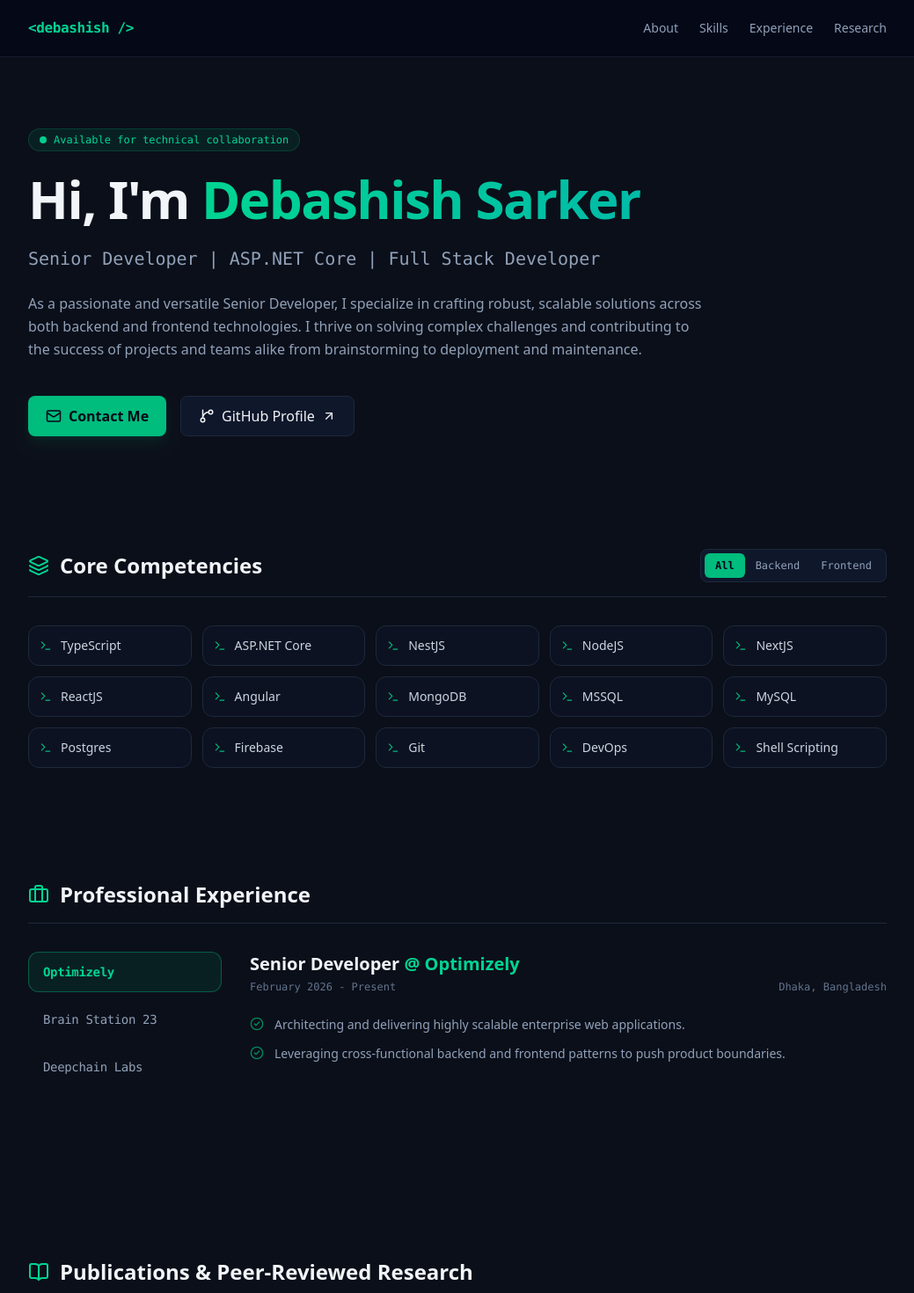
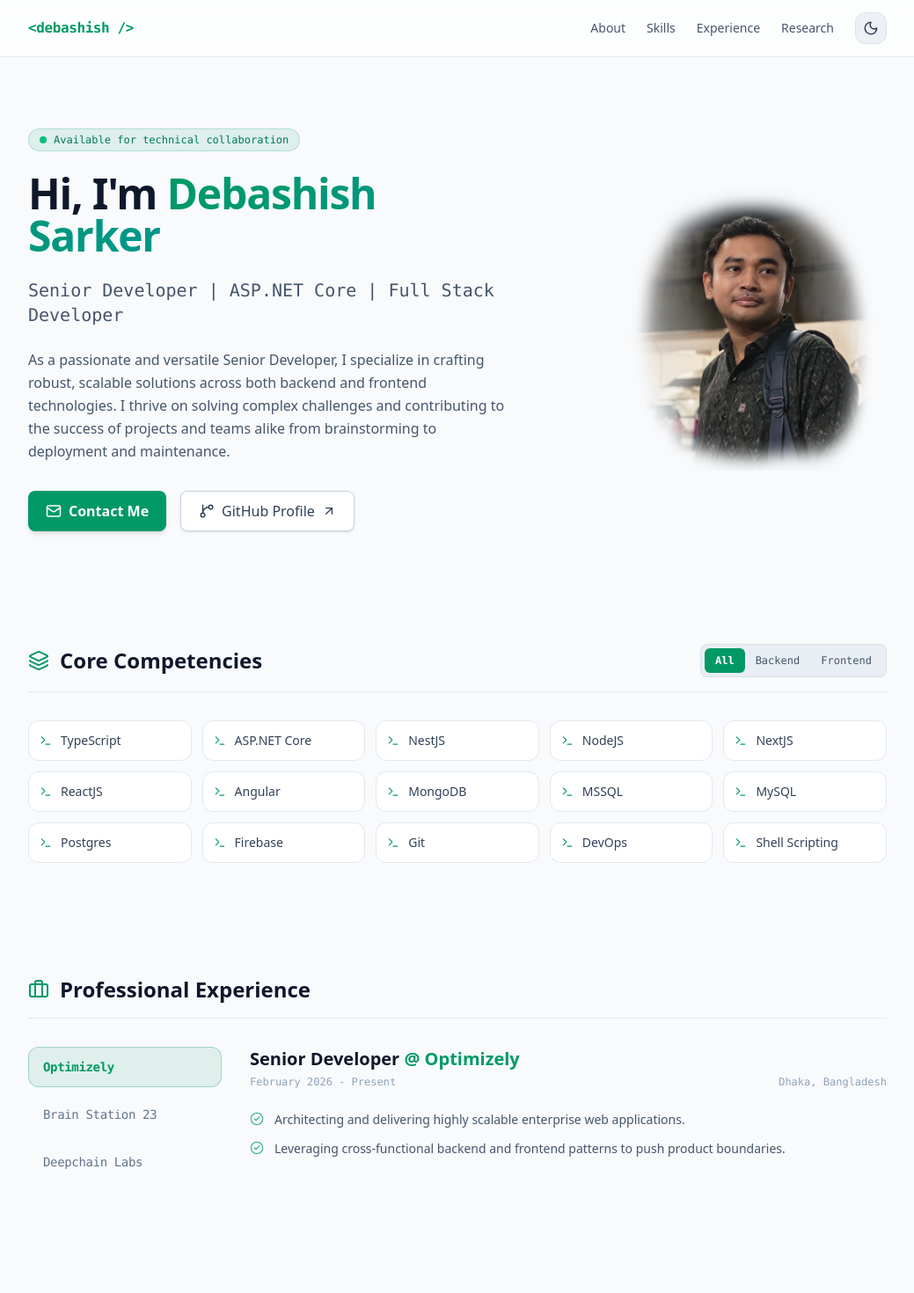
Before and after one commit to deba1/deba1.github.io, a Next.js app: page / in a window 1280 px wide. Shown: the top 1470 px of the page at 88% size, without its empty margins (120-1159 px from the left). Built offline with nearby package versions, Linux system fonts and the light colour scheme.

Commit message:
Implement dark mode toggle and update theme handling; add Tailwind CSS configuration

```diff
--- a/src/app/globals.css
+++ b/src/app/globals.css
@@ -8,8 +8,22 @@ html {
   scroll-behavior: smooth;
 }
 
+/* 🌓 SYSTEM PREFERENCE BY DEFAULT */
 body {
-  background-color: #0b0f19;
-  color: #f3f4f6;
-  font-feature-settings: "cv02", "cv03", "cv04", "cv11";
+  @apply bg-slate-50 text-slate-900 transition-colors duration-300;
 }
+
+@media (prefers-color-scheme: dark) {
+  body {
+    @apply bg-[#0b0f19] text-slate-100;
+  }
+}
+
+/* 🛠️ MANUAL OVERRIDES (When class is explicitly added via the toggle) */
+body:has(.dark) {
+  @apply bg-[#0b0f19] text-slate-100;
+}
+
+body:has(.light) {
+  @apply bg-slate-50 text-slate-900;
+}
--- a/src/components/portfolio.tsx
+++ b/src/components/portfolio.tsx
@@ -1,16 +1,46 @@
 'use client';
 
-import React, { useState } from 'react';
+import React, { useEffect, useState } from 'react';
 import { motion, AnimatePresence } from 'framer-motion';
 import { profileData } from '@/data/profile-data';
-import { Terminal, Briefcase, BookOpen, Layers, Mail, GitBranch as Github, ArrowUpRight, CheckCircle2 } from 'lucide-react';
+import { Terminal, Briefcase, BookOpen, Layers, Mail, GitBranch as Github, ArrowUpRight, CheckCircle2, SunIcon, MoonIcon } from 'lucide-react';
 import Link from 'next/link';
+import Image from 'next/image';
+import heroImage from "@/assets/hero.png";
 
 export default function Portfolio() {
     const [activeTab, setActiveTab] = useState(0);
     const [skillFilter, setSkillFilter] = useState('All');
 
-  // Dynamically group categories for user interaction
+    // 🌓 Theme State: null means "use system preference default"
+    const [theme, setTheme] = useState<'light' | 'dark' | null>(null);
+
+    // Detect system preference change in real-time just to adjust the button icon seamlessly
+    const [isSystemDark, setIsSystemDark] = useState(false);
+
+    useEffect(() => {
+        const mediaQuery = window.matchMedia('(prefers-color-scheme: dark)');
+        setIsSystemDark(mediaQuery.matches);
+
+        const handler = (e: MediaQueryListEvent) => setIsSystemDark(e.matches);
+        mediaQuery.addEventListener('change', handler);
+        return () => mediaQuery.removeEventListener('change', handler);
+    }, []);
+
+    const toggleTheme = () => {
+        if (theme === null) {
+            // If currently on system default, switch to the opposite of system default
+            setTheme(isSystemDark ? 'light' : 'dark');
+        } else if (theme === 'dark') {
+            setTheme('light');
+        } else {
+            setTheme('dark');
+        }
+    };
+
+    // Determine current active visual state
+    const currentMode = theme !== null ? theme : (isSystemDark ? 'dark' : 'light');
+
     const backendSkills = ["ASP.NET Core", "NestJS", "NodeJS", "MSSQL", "MySQL", "Postgres", "MongoDB"];
     const frontendSkills = ["TypeScript", "NextJS", "ReactJS", "Angular"];
 
@@ -21,47 +51,63 @@ export default function Portfolio() {
     });
 
     return (
-    <div className="min-h-screen font-sans selection:bg-emerald-500 selection:text-slate-900">
+        // 🎯 Dynamically inject the mode class wrapper to explicitly override system settings when requested
+        <div className={theme ?? ''}>
+            <div className="min-h-screen font-sans selection:bg-emerald-500 selection:text-slate-900 bg-slate-50 text-slate-900 dark:bg-[#0b0f19] dark:text-slate-100 transition-colors duration-300">
+
                 {/* HEADER NAVBAR */}
-      <header className="sticky top-0 z-50 backdrop-blur-md bg-slate-950/70 border-b border-slate-800/60">
+                <header className="sticky top-0 z-50 backdrop-blur-md bg-white/70 dark:bg-slate-950/70 border-b border-slate-200 dark:border-slate-800/60 transition-colors">
                     <div className="max-w-5xl mx-auto px-6 h-16 flex items-center justify-between">
-          <span className="font-mono text-emerald-400 font-bold tracking-tight">&lt;{profileData.name.split(' ')[0].toLowerCase()} /&gt;</span>
-          <nav className="flex gap-6 text-sm font-medium text-slate-400">
-            <a href="#about" className="hover:text-emerald-400 transition-colors">About</a>
-            <a href="#skills" className="hover:text-emerald-400 transition-colors">Skills</a>
-            <a href="#experience" className="hover:text-emerald-400 transition-colors">Experience</a>
-            <a href="#publications" className="hover:text-emerald-400 transition-colors">Research</a>
+                        <span className="font-mono text-emerald-600 dark:text-emerald-400 font-bold tracking-tight">&lt;{profileData.name.split(' ')[0].toLowerCase()} /&gt;</span>
+
+                        <div className="flex items-center gap-6">
+                            <nav className="flex gap-6 text-sm font-medium text-slate-600 dark:text-slate-400">
+                                <a href="#about" className="hover:text-emerald-600 dark:hover:text-emerald-400 transition-colors">About</a>
+                                <a href="#skills" className="hover:text-emerald-600 dark:hover:text-emerald-400 transition-colors">Skills</a>
+                                <a href="#experience" className="hover:text-emerald-600 dark:hover:text-emerald-400 transition-colors">Experience</a>
+                                <a href="#publications" className="hover:text-emerald-600 dark:hover:text-emerald-400 transition-colors">Research</a>
                             </nav>
+
+                            {/* 🌗 THEME TOGGLE BUTTON */}
+                            <button
+                                onClick={toggleTheme}
+                                className="p-2 rounded-xl bg-slate-200/60 dark:bg-slate-900/60 border border-slate-300/50 dark:border-slate-800 text-slate-700 dark:text-slate-300 hover:text-emerald-500 dark:hover:text-emerald-400 transition-all"
+                                title={theme === null ? "System Default Active" : `${theme} mode forced`}
+                            >
+                                {currentMode === 'dark' ? <SunIcon size={18} /> : <MoonIcon size={18} />}
+                            </button>
+                        </div>
                     </div>
                 </header>
 
                 <main className="max-w-5xl mx-auto px-6 py-12 space-y-32">
                     {/* HERO SECTION */}
-        <section id="about" className="pt-8 space-y-6">
+                    <section id="about" className="pt-8 grid grid-cols-1 md:grid-cols-12 gap-8 items-center">
+                        {/* Left Column: Text Content */}
+                        <div className="space-y-6 md:col-span-7 order-2 md:order-1">
                             <motion.div
                                 initial={{ opacity: 0, y: 20 }}
                                 animate={{ opacity: 1, y: 0 }}
-            transition={{ duration: 0.5 }}
-            className="inline-flex items-center gap-2 px-3 py-1 rounded-full bg-emerald-500/10 border border-emerald-500/20 text-emerald-400 text-xs font-mono"
+                                className="inline-flex items-center gap-2 px-3 py-1 rounded-full bg-emerald-600/10 dark:bg-emerald-500/10 border border-emerald-600/20 dark:border-emerald-500/20 text-emerald-700 dark:text-emerald-400 text-xs font-mono"
                             >
-            <span className="w-2 h-2 rounded-full bg-emerald-400 animate-pulse" />
+                                <span className="w-2 h-2 rounded-full bg-emerald-500 dark:bg-emerald-400 animate-pulse" />
                                 Available for technical collaboration
                             </motion.div>
 
                             <motion.h1
                                 initial={{ opacity: 0, y: 20 }}
                                 animate={{ opacity: 1, y: 0 }}
-            transition={{ duration: 0.5, delay: 0.1 }}
-            className="text-4xl md:text-6xl font-extrabold tracking-tight text-slate-100"
+                                transition={{ delay: 0.1 }}
+                                className="text-4xl md:text-5xl font-extrabold tracking-tight text-slate-900 dark:text-slate-100"
                             >
-            Hi, I'm <span className="bg-clip-text text-transparent bg-gradient-to-r from-emerald-400 to-teal-500">{profileData.name}</span>
+                                Hi, I'm <span className="bg-clip-text text-transparent bg-gradient-to-r from-emerald-600 to-teal-600 dark:from-emerald-400 dark:to-teal-500">{profileData.name}</span>
                             </motion.h1>
 
                             <motion.p
                                 initial={{ opacity: 0, y: 20 }}
                                 animate={{ opacity: 1, y: 0 }}
-            transition={{ duration: 0.5, delay: 0.2 }}
-            className="text-xl text-slate-400 max-w-2xl font-mono"
+                                transition={{ delay: 0.2 }}
+                                className="text-lg md:text-xl text-slate-600 dark:text-slate-400 font-mono"
                             >
                                 {profileData.title}
                             </motion.p>
@@ -69,8 +115,8 @@ export default function Portfolio() {
                             <motion.p
                                 initial={{ opacity: 0, y: 20 }}
                                 animate={{ opacity: 1, y: 0 }}
-            transition={{ duration: 0.5, delay: 0.3 }}
-            className="text-base text-slate-400 max-w-3xl leading-relaxed font-sans"
+                                transition={{ delay: 0.3 }}
+                                className="text-base text-slate-600 dark:text-slate-400 max-w-2xl leading-relaxed"
                             >
                                 {profileData.summary}
                             </motion.p>
@@ -79,30 +125,48 @@ export default function Portfolio() {
                                 initial={{ opacity: 0 }}
                                 animate={{ opacity: 1 }}
                                 transition={{ delay: 0.4 }}
-            className="flex flex-wrap gap-4 pt-4"
+                                className="flex flex-wrap gap-4 pt-2"
                             >
-            <a href={`mailto:${profileData.email}`} className="flex items-center gap-2 bg-emerald-500 hover:bg-emerald-600 text-slate-950 font-semibold px-5 py-2.5 rounded-lg transition-all transform hover:-translate-y-0.5 shadow-lg shadow-emerald-500/10">
+                                <a href={`mailto:${profileData.email}`} className="flex items-center gap-2 bg-emerald-600 hover:bg-emerald-700 dark:bg-emerald-500 dark:hover:bg-emerald-600 text-white dark:text-slate-950 font-semibold px-5 py-2.5 rounded-lg transition-all shadow-md dark:shadow-none">
                                     <Mail size={18} /> Contact Me
                                 </a>
-            <a href={profileData.github} target="_blank" rel="noreferrer" className="flex items-center gap-2 bg-slate-900 hover:bg-slate-800 border border-slate-800 hover:border-slate-700 px-5 py-2.5 rounded-lg transition-all transform hover:-translate-y-0.5">
+                                <a href={profileData.github} target="_blank" rel="noreferrer" className="flex items-center gap-2 bg-white dark:bg-slate-900 hover:bg-slate-100 dark:hover:bg-slate-800 border border-slate-300 dark:border-slate-800 px-5 py-2.5 rounded-lg transition-all text-slate-700 dark:text-slate-300 shadow-sm dark:shadow-none">
                                     <Github size={18} /> GitHub Profile <ArrowUpRight size={16} />
                                 </a>
+                            </motion.div>
+                        </div>
+
+                        {/* Right Column: Hero Image Frame */}
+                        <motion.div
+    initial={{ opacity: 0, scale: 0.98 }}
+    animate={{ opacity: 1, scale: 1 }}
+    transition={{ duration: 0.5, delay: 0.2 }}
+    className="md:col-span-5 order-1 md:order-2 flex justify-center md:justify-end"
+  >
+    <div className="relative w-72 h-72 md:w-80 md:h-80 bg-transparent">
+      <Image
+        src={heroImage}
+        alt={profileData.name}
+        className="w-full h-full object-cover filter contrast-[1.01] brightness-[0.98]"
+        loading="eager"
+      />
+    </div>
   </motion.div>
                     </section>
 
                     {/* SKILLS CANVAS SECTION */}
                     <section id="skills" className="space-y-8 scroll-mt-20">
-          <div className="flex flex-col md:flex-row md:items-center justify-between gap-4 border-b border-slate-800 pb-4">
+                        <div className="flex flex-col md:flex-row md:items-center justify-between gap-4 border-b border-slate-200 dark:border-slate-800 pb-4">
                             <div className="flex items-center gap-3">
-              <Layers className="text-emerald-400" size={24} />
-              <h2 className="text-2xl font-bold text-slate-100">Core Competencies</h2>
+                                <Layers className="text-emerald-600 dark:text-emerald-400" size={24} />
+                                <h2 className="text-2xl font-bold text-slate-900 dark:text-slate-100">Core Competencies</h2>
                             </div>
-            <div className="flex bg-slate-900 p-1 rounded-lg border border-slate-800 text-xs font-mono">
+                            <div className="flex bg-slate-200/70 dark:bg-slate-900 p-1 rounded-lg border border-slate-300/50 dark:border-slate-800 text-xs font-mono">
                                 {['All', 'Backend', 'Frontend'].map((filter) => (
                                     <button
                                         key={filter}
                                         onClick={() => setSkillFilter(filter)}
-                  className={`px-3 py-1.5 rounded-md transition-all ${skillFilter === filter ? 'bg-emerald-500 text-slate-950 font-bold' : 'text-slate-400 hover:text-slate-200'}`}
+                                        className={`px-3 py-1.5 rounded-md transition-all ${skillFilter === filter ? 'bg-emerald-600 dark:bg-emerald-500 text-white dark:text-slate-950 font-bold' : 'text-slate-600 dark:text-slate-400 hover:text-slate-900 dark:hover:text-slate-200'}`}
                                     >
                                         {filter}
                                     </button>
@@ -118,12 +182,11 @@ export default function Portfolio() {
                                         initial={{ opacity: 0, scale: 0.9 }}
                                         animate={{ opacity: 1, scale: 1 }}
                                         exit={{ opacity: 0, scale: 0.9 }}
-                  transition={{ duration: 0.2 }}
                                         key={skill}
-                  className="flex items-center gap-2.5 p-3 rounded-xl bg-slate-900/50 border border-slate-800 hover:border-slate-700 transition-colors"
+                                        className="flex items-center gap-2.5 p-3 rounded-xl bg-white dark:bg-slate-900/50 border border-slate-200 dark:border-slate-800 hover:border-slate-400 dark:hover:border-slate-700 transition-colors"
                                     >
-                  <Terminal size={14} className="text-emerald-500 shrink-0" />
-                  <span className="text-sm font-medium text-slate-300">{skill}</span>
+                                        <Terminal size={14} className="text-emerald-600 dark:text-emerald-500 shrink-0" />
+                                        <span className="text-sm font-medium text-slate-700 dark:text-slate-300">{skill}</span>
                                     </motion.div>
                                 ))}
                             </AnimatePresence>
@@ -132,48 +195,45 @@ export default function Portfolio() {
 
                     {/* INTERACTIVE EXPERIENCE TIMELINE */}
                     <section id="experience" className="space-y-8 scroll-mt-20">
-          <div className="flex items-center gap-3 border-b border-slate-800 pb-4">
-            <Briefcase className="text-emerald-400" size={24} />
-            <h2 className="text-2xl font-bold text-slate-100">Professional Experience</h2>
+                        <div className="flex items-center gap-3 border-b border-slate-200 dark:border-slate-800 pb-4">
+                            <Briefcase className="text-emerald-600 dark:text-emerald-400" size={24} />
+                            <h2 className="text-2xl font-bold text-slate-900 dark:text-slate-100">Professional Experience</h2>
                         </div>
 
                         <div className="grid grid-cols-1 md:grid-cols-4 gap-8">
-            {/* Sidebar Controls */}
                             <div className="flex flex-row md:flex-col overflow-x-auto md:overflow-x-visible gap-2 pb-2 md:pb-0">
                                 {profileData.experiences.map((exp, idx) => (
                                     <button
                                         key={exp.company}
                                         onClick={() => setActiveTab(idx)}
-                  className={`whitespace-nowrap text-left px-4 py-3 rounded-xl text-sm font-mono tracking-tight border transition-all shrink-0 ${activeTab === idx ? 'bg-emerald-500/10 border-emerald-500/40 text-emerald-400 font-bold' : 'bg-transparent border-transparent text-slate-400 hover:bg-slate-900 hover:text-slate-200'}`}
+                                        className={`whitespace-nowrap text-left px-4 py-3 rounded-xl text-sm font-mono tracking-tight border transition-all shrink-0 ${activeTab === idx ? 'bg-emerald-600/10 dark:bg-emerald-500/10 border-emerald-600/30 dark:border-emerald-500/40 text-emerald-600 dark:text-emerald-400 font-bold' : 'bg-transparent border-transparent text-slate-500 dark:text-slate-400 hover:bg-slate-200 dark:hover:bg-slate-900 hover:text-slate-900 dark:hover:text-slate-200'}`}
                                     >
                                         {exp.company}
                                     </button>
                                 ))}
                             </div>
 
-            {/* Content Output */}
                             <div className="md:col-span-3 min-h-[220px]">
                                 <motion.div
                                     key={activeTab}
                                     initial={{ opacity: 0, x: 10 }}
                                     animate={{ opacity: 1, x: 0 }}
-                transition={{ duration: 0.3 }}
                                     className="space-y-4"
                                 >
                                     <div>
-                  <h3 className="text-xl font-bold text-slate-100">
+                                        <h3 className="text-xl font-bold text-slate-900 dark:text-slate-100">
                                             {profileData.experiences[activeTab].role}{' '}
-                    <span className="text-emerald-400">@ {profileData.experiences[activeTab].company}</span>
+                                            <span className="text-emerald-600 dark:text-emerald-400">@ {profileData.experiences[activeTab].company}</span>
                                         </h3>
-                  <div className="flex justify-between items-center text-xs font-mono text-slate-500 mt-1">
+                                        <div className="flex justify-between items-center text-xs font-mono text-slate-400 dark:text-slate-500 mt-1">
                                             <span>{profileData.experiences[activeTab].duration}</span>
                                             <span>{profileData.experiences[activeTab].location}</span>
                                         </div>
                                     </div>
                                     <ul className="space-y-2.5 pt-2">
                                         {profileData.experiences[activeTab].highlights.map((highlight, hIdx) => (
-                    <li key={hIdx} className="flex gap-3 text-sm text-slate-400 leading-relaxed">
-                      <CheckCircle2 size={16} className="text-emerald-500/70 shrink-0 mt-0.5" />
+                                            <li key={hIdx} className="flex gap-3 text-sm text-slate-600 dark:text-slate-400 leading-relaxed">
+                                                <CheckCircle2 size={16} className="text-emerald-600/70 dark:text-emerald-500/70 shrink-0 mt-0.5" />
                                                 <span>{highlight}</span>
                                             </li>
                                         ))}
@@ -183,29 +243,28 @@ export default function Portfolio() {
                         </div>
                     </section>
 
-        {/* PUBLICATIONS & RESEARCH SECTION */}
+                    {/* PUBLICATIONS SECTION */}
                     <section id="publications" className="space-y-8 scroll-mt-20">
-          <div className="flex items-center gap-3 border-b border-slate-800 pb-4">
-            <BookOpen className="text-emerald-400" size={24} />
-            <h2 className="text-2xl font-bold text-slate-100">Publications & Peer-Reviewed Research</h2>
+                        <div className="flex items-center gap-3 border-b border-slate-200 dark:border-slate-800 pb-4">
+                            <BookOpen className="text-emerald-600 dark:text-emerald-400" size={24} />
+                            <h2 className="text-2xl font-bold text-slate-900 dark:text-slate-100">Publications & Research</h2>
                         </div>
 
                         <div className="grid grid-cols-1 md:grid-cols-3 gap-6">
                             {profileData.publications.map((pub, idx) => (
                                 <motion.div
                                     whileHover={{ y: -4 }}
-                transition={{ duration: 0.2 }}
                                     key={idx}
-                className="flex flex-col justify-between p-6 rounded-2xl bg-slate-900/40 border border-slate-800 hover:border-slate-700 hover:bg-slate-900/70 transition-all"
+                                    className="flex flex-col justify-between p-6 rounded-2xl bg-white dark:bg-slate-900/40 border border-slate-200 dark:border-slate-800 hover:border-slate-400 dark:hover:border-slate-700 hover:bg-slate-50 dark:hover:bg-slate-900/70 transition-all shadow-sm dark:shadow-none"
                                 >
                                     <div className="space-y-3">
-                  <div className="p-2 w-fit rounded-lg bg-emerald-500/10 text-emerald-400">
+                                        <div className="p-2 w-fit rounded-lg bg-emerald-600/10 dark:bg-emerald-500/10 text-emerald-600 dark:text-emerald-400">
                                             <BookOpen size={16} />
                                         </div>
-                  <h3 className="text-base font-bold text-slate-200 line-clamp-3 leading-snug">
+                                        <h3 className="text-base font-bold text-slate-800 dark:text-slate-200 line-clamp-3 leading-snug">
                                             {pub.title}
                                         </h3>
-                  <p className="text-xs text-slate-400 leading-relaxed">
+                                        <p className="text-xs text-slate-500 dark:text-slate-400 leading-relaxed">
                                             {pub.description}
                                         </p>
                                     </div>
@@ -222,11 +281,12 @@ export default function Portfolio() {
                 </main>
 
                 {/* FOOTER */}
-      <footer className="border-t border-slate-900 mt-24 bg-slate-950/40">
-        <div className="max-w-5xl mx-auto px-6 py-8 flex flex-col md:flex-row items-center justify-between gap-4 text-xs font-mono text-slate-500">
+                <footer className="border-t border-slate-200 dark:border-slate-900 mt-24 bg-white/40 dark:bg-slate-950/40">
+                    <div className="max-w-5xl mx-auto px-6 py-8 flex flex-col md:flex-row items-center justify-between gap-4 text-xs font-mono text-slate-400 dark:text-slate-500">
                         <span>&copy; {new Date().getFullYear()} {profileData.name}. All rights reserved.</span>
                     </div>
                 </footer>
             </div>
+        </div>
     );
 }
--- /dev/null
+++ b/tailwind.config.ts
@@ -0,0 +1,16 @@
+import type { Config } from "tailwindcss";
+
+const config: Config = {
+  // 🎯 Add this line to handle class-based dark mode overrides
+  darkMode: 'class',
+  content: [
+    "./src/pages/**/*.{js,ts,jsx,tsx,mdx}",
+    "./src/components/**/*.{js,ts,jsx,tsx,mdx}",
+    "./src/app/**/*.{js,ts,jsx,tsx,mdx}",
+  ],
+  theme: {
+    extend: {},
+  },
+  plugins: [],
+};
+export default config;
```
Also changed, not shown: src/assets/hero.jpg (added), src/assets/hero.png (added). Lines whose indentation alone changed are shown as unchanged.
